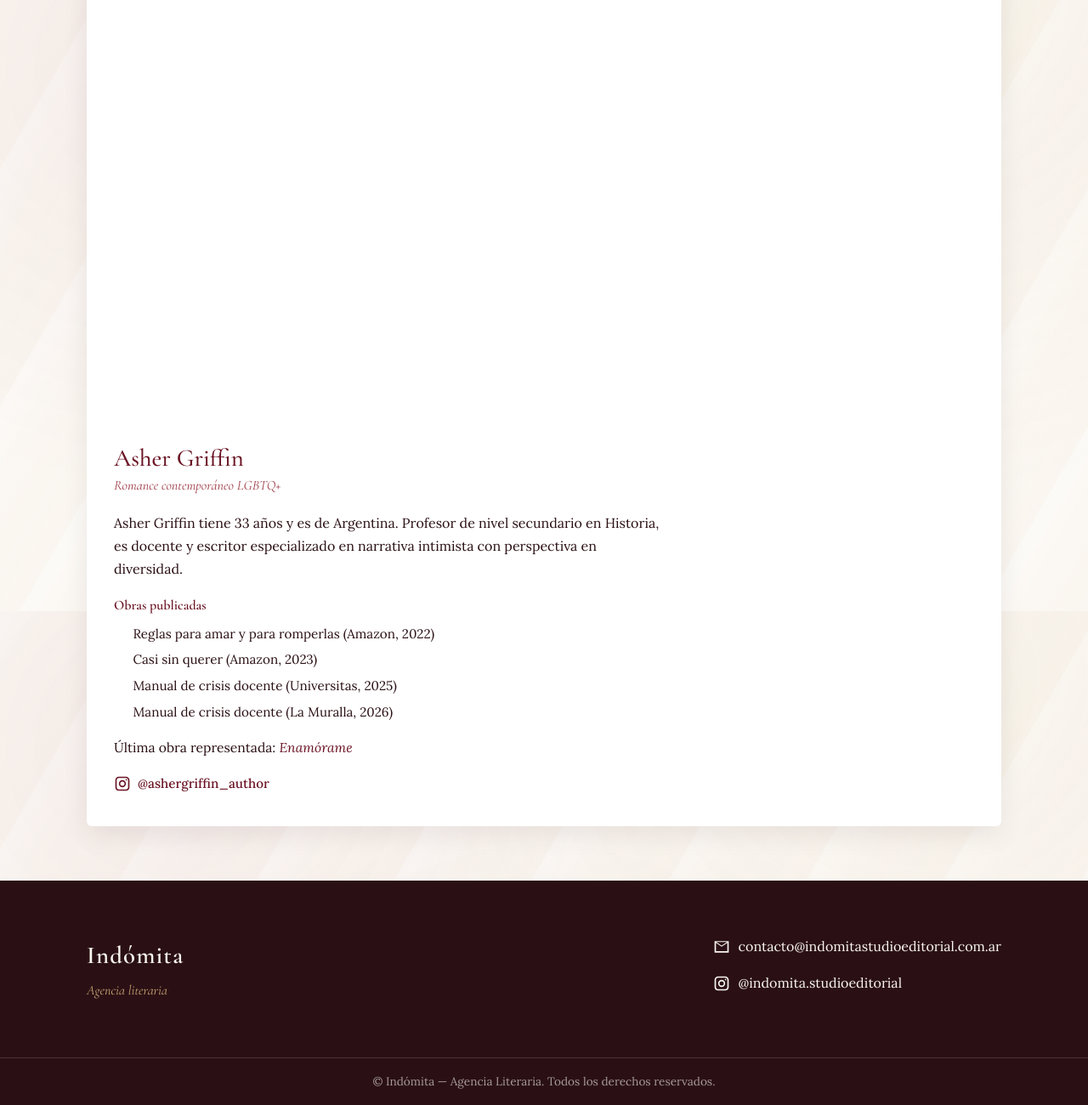
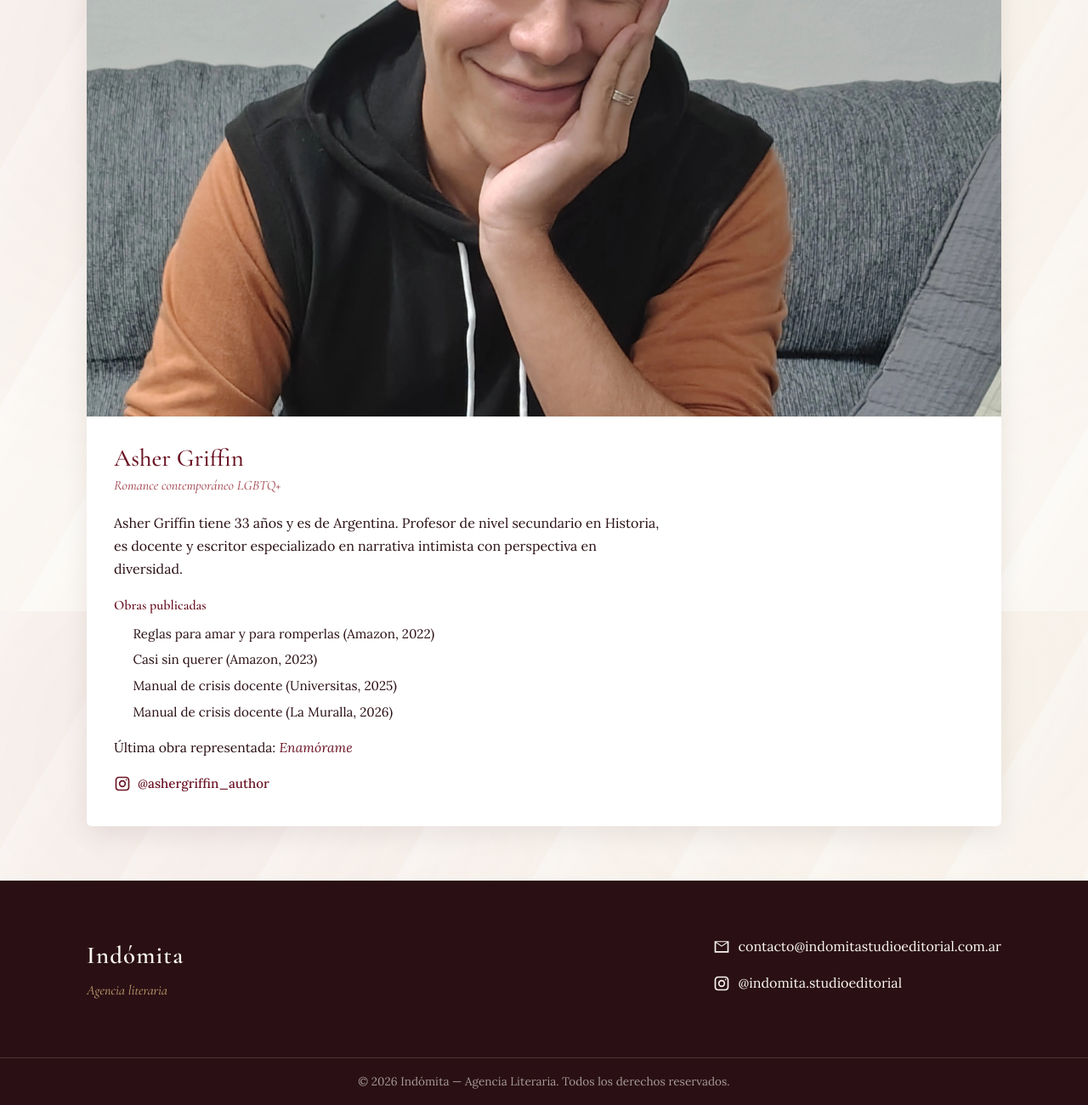
Before and after one commit to gabrielalvarez916-dot/PAGINAAGENCIA, a plain HTML site: page catalogo.html in a window 1280 px wide. Shown: the part 881-2181 px from the top of the page at 85% size. Drawn offline with nearby package versions, Linux system fonts and the light colour scheme.

Commit message:
Update catalogo.html

```diff
--- a/catalogo.html
+++ b/catalogo.html
@@ -59,7 +59,7 @@
           <!-- Autor 1: Asher Griffin -->
           <article class="autor-card">
             <div class="autor-card__foto">
-              <img src="img/autor-destacado.jpg" alt="Asher Griffin">
+              <img src="autor-destacado.jpg" alt="Asher Griffin">
             </div>
             <div class="autor-card__body">
               <h2 class="autor-card__nombre">Asher Griffin</h2>
@@ -124,6 +124,6 @@
     </div>
   </footer>
 
-  <script src="js/main.js"></script>
+  <script src="main.js"></script>
 </body>
 </html>
```
